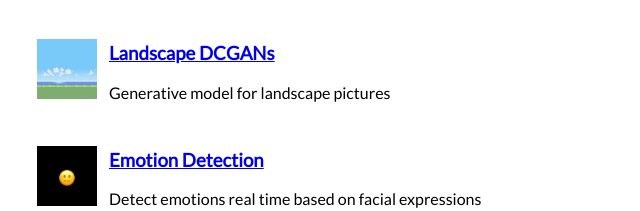
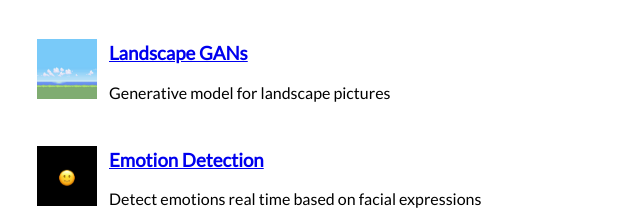
Before and after one commit to Goddrew/Goddrew.github.io, a plain HTML site: page index.html in a window 1280 px wide. Shown: the part 515-726 px from the top of the page, 235-875 px from the left. Drawn offline with Linux system fonts and the light colour scheme.

Commit message:
update readme

```diff
--- a/index.html
+++ b/index.html
@@ -49,7 +49,7 @@
                                 <img class="p-img" src="./img/landscape.jpg" alt="landscape">
                             </td>
                             <td class="project-info">
-                                <h3><a href="#">Landscape DCGANs</a></h3>
+                                <h3><a href="https://github.com/Goddrew/LandscapeGAN">Landscape GANs</a></h3>
                                 <p>Generative model for landscape pictures</p>
                             </td>
                         </tr>
```
